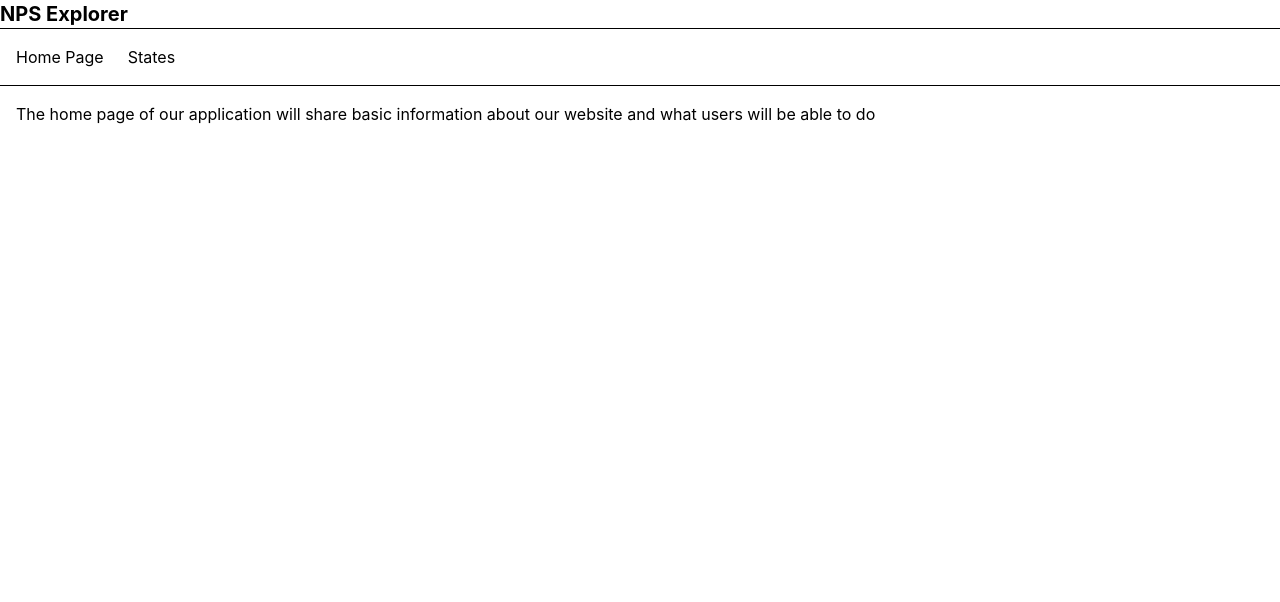
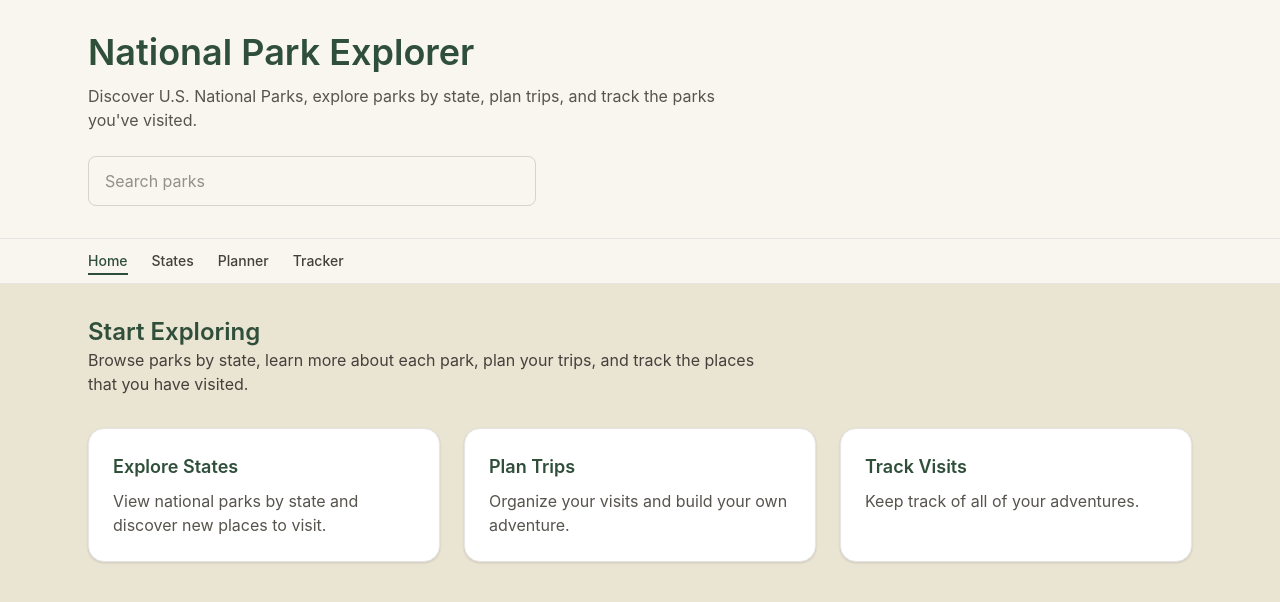
Before and after one commit to pateldr28/NPS_Explorer, a React (Vite) app: page / in a window 1280 px wide. Shown: the top 602 px of the page. Built offline with nearby package versions, Linux system fonts and the light colour scheme; no server answers.

Commit message:
UI updates, still in progress

```diff
--- a/package.json
+++ b/package.json
@@ -13,7 +13,6 @@
   "dependencies": {
     "@supabase/supabase-js": "^2.98.0",
     "@tailwindcss/vite": "^4.2.1",
-    "@vitejs/plugin-react": "^5.1.4",
     "react": "^19.2.0",
     "react-dom": "^19.2.0",
     "react-router-dom": "^7.13.1",
@@ -24,6 +23,7 @@
     "@tanstack/react-query": "^5.90.21",
     "@types/react": "^19.2.7",
     "@types/react-dom": "^19.2.3",
+    "@vitejs/plugin-react": "^5.1.4",
     "@vitejs/plugin-react-swc": "^4.2.2",
     "eslint": "^9.39.1",
     "eslint-config-prettier": "^10.1.8",
--- a/src/RootLayout.jsx
+++ b/src/RootLayout.jsx
@@ -4,10 +4,10 @@ import Header from './components/header'
 
 export default function RootLayout() {
     return (
-        <div className="page-container">
+        <div className="min-h-screen bg-[#EAE4D3] text-[#2B2B2B] flex flex-col">
             <Header />
             <Navbar />
-            <main><Outlet /></main>
+            <main className='flex-1 max-w-6xl mx-auto w-full px-6 py-8'><Outlet /></main>
         </div>
     )
 }
--- a/src/components/card.jsx
+++ b/src/components/card.jsx
@@ -1,8 +1,12 @@
 export default function Card({ title, children }) {
     return (
-        <div className="border rounded-lg p-4 shadow-sm bg-white">
-            <h3 className="font-semi-bold text-lg">{title}</h3>
-            {children}
+        <div className="border border-stone-200 rounded-xl p-6 shadow-sm bg-white hover:shadow-md transition">
+            <h3 className="font-semibold text-lg text-[#2F4F3A] mb-2">
+                {title}
+            </h3>
+            <div className="text-stone-700">
+                {children}
+            </div>
         </div>
     )
 }
--- a/src/components/header.jsx
+++ b/src/components/header.jsx
@@ -1,9 +1,17 @@
-import { Link } from "react-router-dom"
-
 export default function Header() {
     return (
-        <header className="flex justify-between items-center o-4 border-b">
-            <h1 className="text-xl font-bold">NPS Explorer</h1>
+        <header className="bg-[#F8F6EE] border-b border-stone-200">
+            <div className="max-w-6xl mx-auto px-6 py-8">
+                <h1 className="text-4xl font-semibold text-[#2F4F3A] mb-3">
+                    National Park Explorer
+                </h1>
+                <p className="text-stone-600 mb-6 max-w-2xl">
+                    Discover U.S. National Parks, explore parks by state,
+                    plan trips, and track the parks you've visited.
+                </p>
+                <input type="text" placeholder="Search parks" className="w-full max-w-md px-4 py-3
+                rounded-lg border border-stone-300 focus:outline-none focus:ring-2 focus:ring-[#2F4F3A]" />
+            </div>
         </header>
     )
 }
--- a/src/components/navbar.jsx
+++ b/src/components/navbar.jsx
@@ -2,15 +2,31 @@ import { NavLink } from "react-router-dom";
 
 export default function Navbar() {
   return (
-    <nav className="p-4 border-b">
-      <ul className="flex gap-6">
-        <li>
-          <NavLink to="/">Home Page</NavLink>
-        </li>
-        <li>
-          <NavLink to="/states">States</NavLink>
-        </li>
-      </ul>
+    <nav className="border-b border-stone-200 bg-[#F8F6EE]">
+      <div className="max-w-6xl mx-auto px-6 py-3">
+        <ul className="flex gap-6 text-sm font-medium">
+          <li>
+            <NavLink to="/" className={({ isActive }) => isActive
+              ? "text-[#2F4F3A] border-b-2 border-[#2F4F3A] pb-1"
+              : "text-stone-700 hover:text-[#2F4F3A]"} >Home</NavLink>
+          </li>
+          <li>
+            <NavLink to="/states" className={({ isActive }) => isActive
+              ? "text-[#2F4F3A] border-b-2 border-[#2F4F3A] pb-1"
+              : "text-stone-700 hover:text-[#2F4F3A]"} >States</NavLink>
+          </li>
+             <li>
+            <NavLink to="/planner" className={({ isActive }) => isActive
+              ? "text-[#2F4F3A] border-b-2 border-[#2F4F3A] pb-1"
+              : "text-stone-700 hover:text-[#2F4F3A]"} >Planner</NavLink>
+          </li>
+             <li>
+            <NavLink to="/tracker" className={({ isActive }) => isActive
+              ? "text-[#2F4F3A] border-b-2 border-[#2F4F3A] pb-1"
+              : "text-stone-700 hover:text-[#2F4F3A]"} >Tracker</NavLink>
+          </li>
+        </ul>
+      </div>
     </nav>
   );
 }
--- a/src/routes/home.jsx
+++ b/src/routes/home.jsx
@@ -1,14 +1,43 @@
-
-const styles = {
-  home: "p-4"
-}
+import { Link } from "react-router-dom";
 
 export default function Home() {
   return (
     <>
-      <main className={styles.home}>
-        The home page of our application will share basic information about our website and what users will be able to do
-      </main>
+      <div className="space-y-8">
+        <section>
+          <h2 className="text-2xl font-semibold text-[#2F4F3A]">
+            Start Exploring
+          </h2>
+          <p className="text-stone-700 max-w-2xl">
+            Browse parks by state, learn more about each park, plan your trips, and
+            track the places that you have visited.
+          </p>
+        </section>
+
+        <section className="grid gap-6 md:grid-cols-3">
+
+          <Link to="/states" className="bg-white rounded-2xl border border-stone-200 shadow-sm p-6">
+            <h3 className="text-lg font-semibold text-[#2F4F3A] mb-2"> Explore States</h3>
+            <p className="text-stone-600">
+              View national parks by state and discover new places to visit.
+            </p>
+          </Link>
+
+          <Link to="/planner" className="bg-white rounded-2xl border border-stone-200 shadow-sm p-6">
+            <h3 className="text-lg font-semibold text-[#2F4F3A] mb-2"> Plan Trips</h3>
+            <p className="text-stone-600">
+              Organize your visits and build your own adventure.
+            </p>
+          </Link>
+
+          <Link to="/tracker" className="bg-white rounded-2xl border border-stone-200 shadow-sm p-6">
+            <h3 className="text-lg font-semibold text-[#2F4F3A] mb-2"> Track Visits</h3>
+            <p className="text-stone-600">
+              Keep track of all of your adventures.
+            </p>
+          </Link>
+        </section>
+      </div>
     </>
 
   )
--- a/src/routes/states.jsx
+++ b/src/routes/states.jsx
@@ -1,20 +1,23 @@
 import { Link } from "react-router-dom";
 import {STATES} from '../data/statesData'
+import Card from "../components/card"
 
 export default function States() {
   return (
-    <div className="p-6">
-      <h1 className="text-xl underline">National Parks by State</h1>
+    <div className="space-y-6">
+      <h1 className="text-2xl font-semibold text-[#2F4F3A]">National Parks by State</h1>
 
-      <ul>
-        {STATES.map((state) => (
-          <li key={state.code}>
-            <Link to={`/states/${state.code}`}>
-              {state.name}
+      <div className="grid gap-6 md:grid-cols-2 lg:grid-cols-3">
+          {STATES.map((state) => (
+            <Link key={state.code} to={`/states/${state.code}`}>
+              <Card title={state.name}>
+                <p className="text-sm text-stone-600">
+                  View national parks in {state.name}
+                </p>
+              </Card>
             </Link>
-          </li>
-        ))}
-      </ul>
+          ))}
+      </div>
     </div>
   );
 }
```
Also changed, not shown: src/components/search.jsx (deleted), 1 other file (tests, documents, lock files or other folders).
